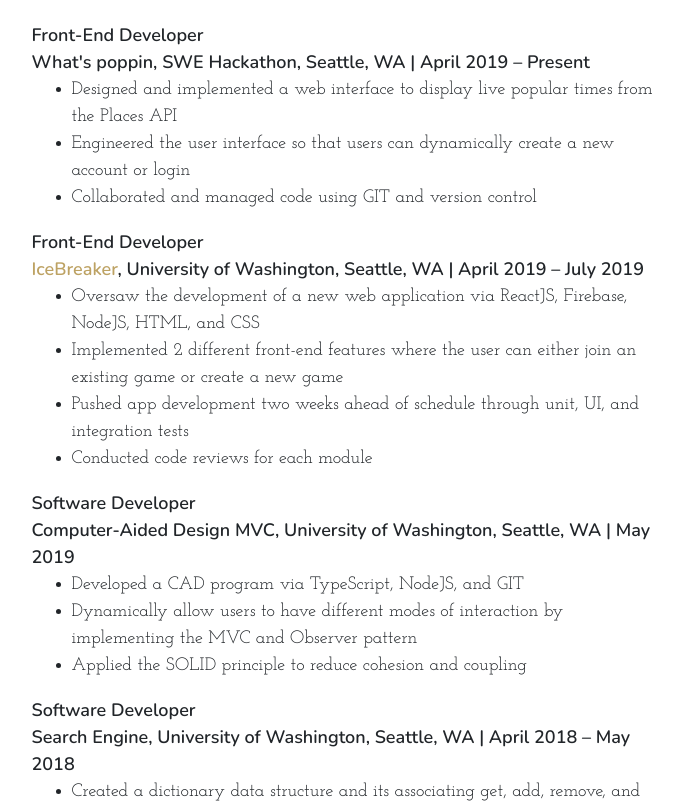
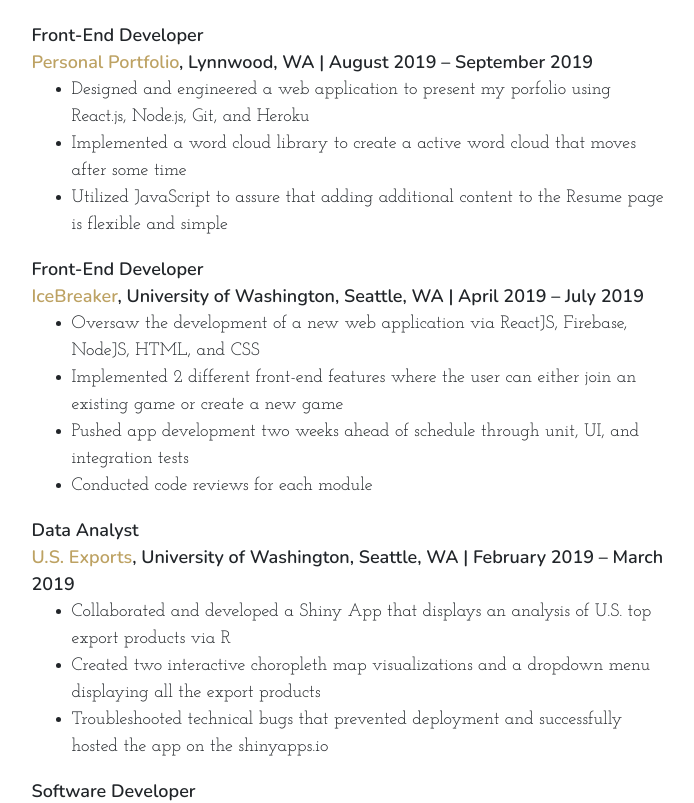
Before and after one commit to jinc132/jinschang-Portfolio, a React (Create React App) app: page /Resume in a window 1280 px wide. Shown: the part 880-1683 px from the top of the page, without its empty margins (331-1025 px from the left). Built offline with nearby package versions, Linux system fonts and the light colour scheme.

Commit message:
Add new content

```diff
--- a/src/pages/Resume.js
+++ b/src/pages/Resume.js
@@ -7,14 +7,14 @@ import resume from './resume_.pdf';
 const projectsList = [
   {
     role: 'Front-End Developer',
-    link: '',
-    projectName: 'What\'s poppin',
-    location: 'SWE Hackathon, Seattle, WA | April 2019 – Present',
-    about: 'Creating a web application that displays popular amenities at specific timeframes.',
+    link: 'https://github.com/jinc132/jinschang-Portfolio',
+    projectName: 'Personal Portfolio',
+    location: 'Lynnwood, WA | August 2019 – September 2019',
+    about: 'Designing a web application that displays my portfolio.',
     info: [
-      'Designed and implemented a web interface to display live popular times from the Places API',
-      'Engineered the user interface so that users can dynamically create a new account or login',
-      'Collaborated and managed code using GIT and version control'
+      'Designed and engineered a web application to present my porfolio using React.js, Node.js, Git, and Heroku',
+      'Implemented a word cloud library to create a active word cloud that moves after some time',
+      'Utilized JavaScript to assure that adding additional content to the Resume page is flexible and simple'
     ]
   },
   {
@@ -28,6 +28,18 @@ const projectsList = [
       'Implemented 2 different front-end features where the user can either join an existing game or create a new game',
       'Pushed app development two weeks ahead of schedule through unit, UI, and integration tests',
       'Conducted code reviews for each module'
+    ]
+  },
+  {
+    role: 'Data Analyst',
+    link: 'https://jinc132.shinyapps.io/GEOG458_FinalProject/',
+    projectName: 'U.S. Exports',
+    location: 'University of Washington, Seattle, WA | February 2019 – March 2019 ',
+    about: 'Creating a web application that presents an analysis regarding the U.S.\'s top exports with multiple visualizations.',
+    info: [
+      'Collaborated and developed a Shiny App that displays an analysis of U.S. top export products via R',
+      'Created two interactive choropleth map visualizations and a dropdown menu displaying all the export products',
+      'Troubleshooted technical bugs that prevented deployment and successfully hosted the app on the shinyapps.io'
     ]
   },
   {
@@ -149,7 +161,7 @@ class Resume extends Component {
           </div>
         </div>
         <div className='container'>
-          <h2>Experience</h2>
+          <h2>Work Experience</h2>
           <div className='description-container'>
             <div className='line1'>Front-End Developer</div>
             <div className='line2' id={'Tooltip-SPAN'} onMouseOver={() => this.toggle('Tooltip-SPAN')} onMouseLeave={() => this.toggle('')} >
```
Also changed, not shown: 2 other files (tests, documents, lock files or other folders).
